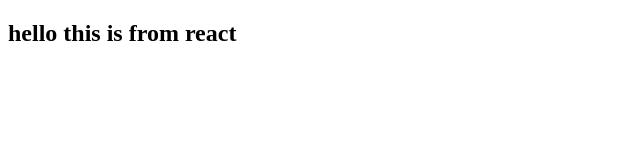
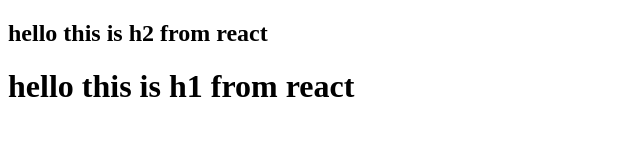
Before and after one commit to nisharmultani/react-learn, a plain HTML site: page index.html in a window 1280 px wide. Shown: the whole page, without its empty margins (0-640 px from the left). Drawn offline with nearby package versions, Linux system fonts and the light colour scheme.

Commit message:
add multiple child

```diff
--- a/index.html
+++ b/index.html
@@ -23,7 +23,7 @@
 
 <!-- Create div inside div html DOM with react -->
 <script>
-     const card = React.createElement("div",{id:"parent"}, React.createElement("div",{id:"child"}, React.createElement("h2",{},"hello this is from react")))
+     const card = React.createElement("div",{id:"parent"}, React.createElement("div",{id:"child"},[ React.createElement("h2",{},"hello this is h2 from react"),React.createElement("h1",{},"hello this is h1 from react") ]))
      console.log("card",card)
       const root = ReactDOM.createRoot(document.getElementById("root"))
       console.log("root",root)
```
